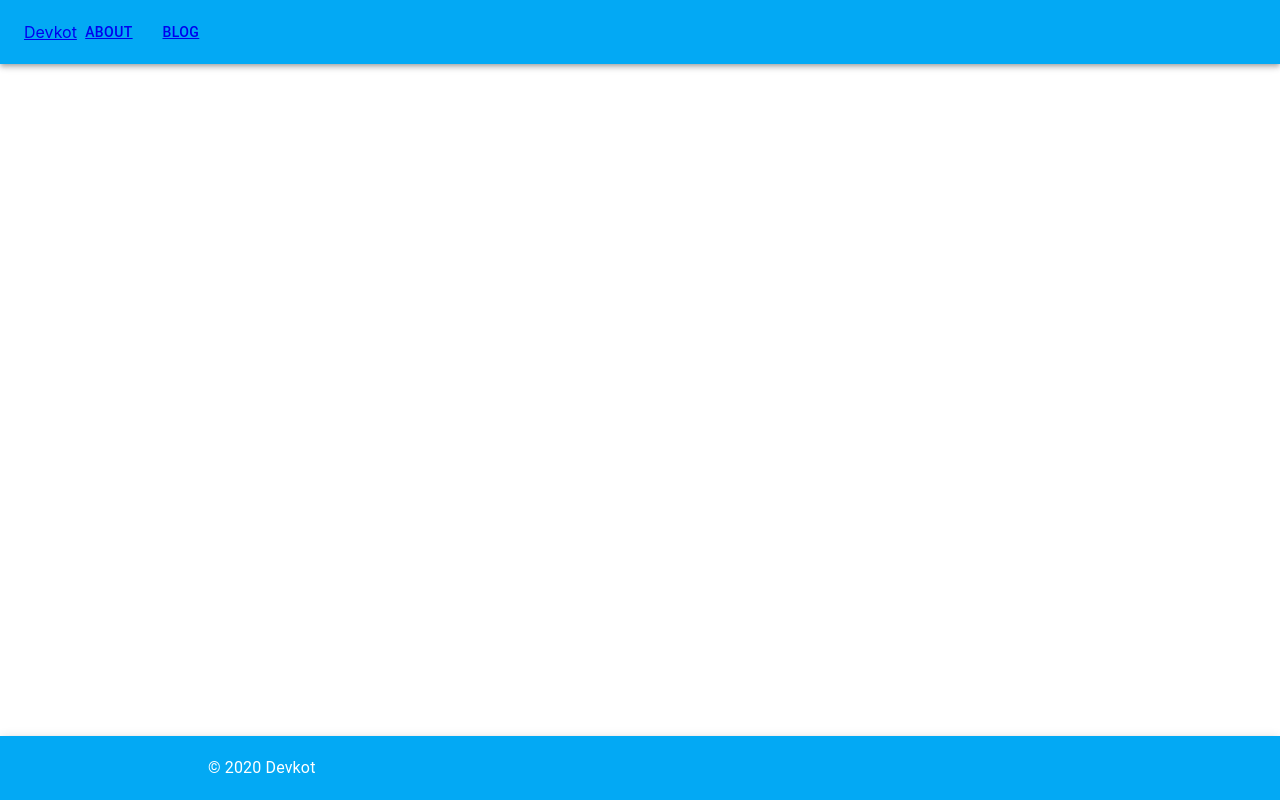
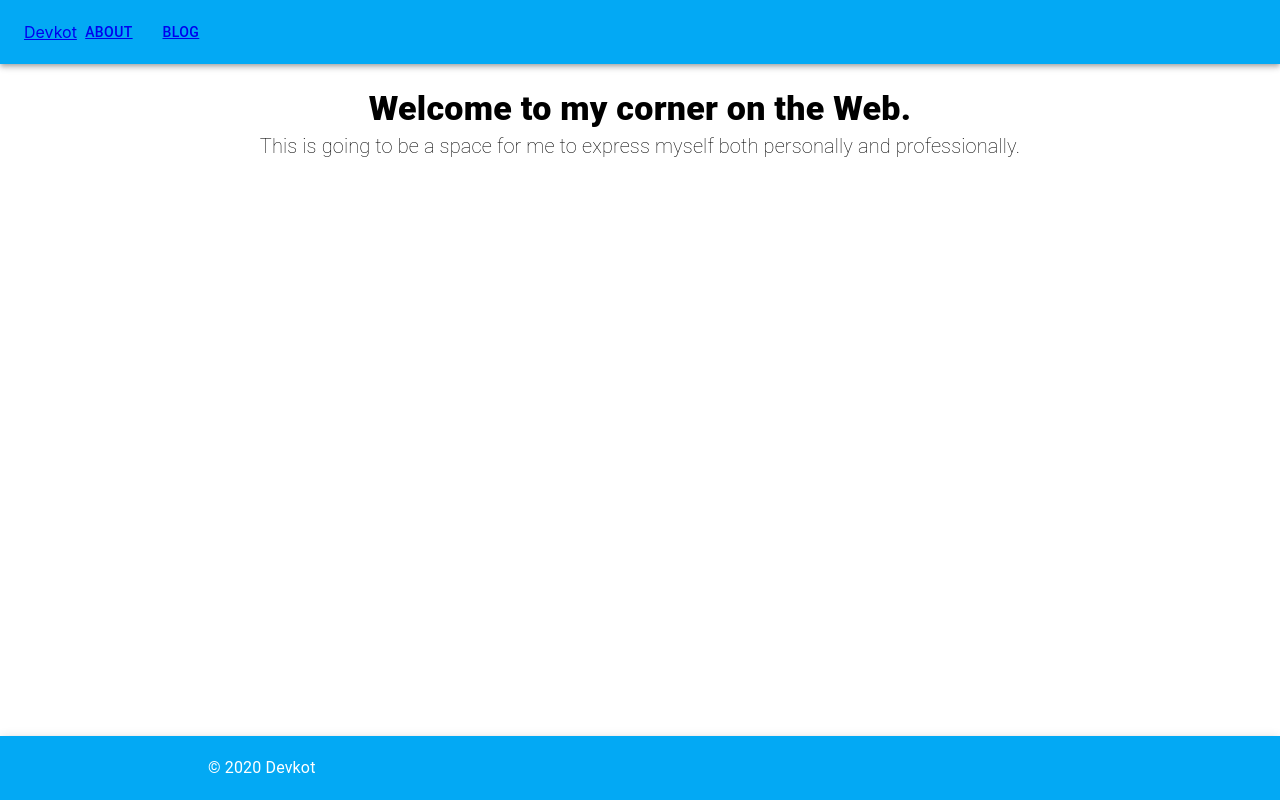
Before and after one commit to devkot/stelioskot.dev, a React (Create React App) app: page / in a window 1280 px wide. Built offline with nearby package versions, Linux system fonts and the light colour scheme.

Commit message:
Add homepage

```diff
--- a/src/Routes.tsx
+++ b/src/Routes.tsx
@@ -1,13 +1,16 @@
 import React from "react";
 import { Switch, Route } from "react-router-dom";
+import About from "./pages/About";
 import Blog from "./pages/Blog";
 import BlogPost from "./pages/BlogPost";
+import Home from "./pages/Home";
 
 const Routes: React.FunctionComponent = () => {
   return (
     <Switch>
-      <Route exact path="/" />
+      <Route exact path="/" component={Home} />
       <Route exact path="/blog" component={Blog} />
+      <Route exact path="/about" component={About} />
       <Route exact path="/blog/athens" component={BlogPost} />
     </Switch>
   );
--- a/src/components/Header.tsx
+++ b/src/components/Header.tsx
@@ -23,7 +23,7 @@ export const Header = () => {
       <Toolbar>
         <Link to="/">Devkot</Link>
         <Button color="inherit" className={classes.menuButton}>
-          <Link to="/discover">About</Link>
+          <Link to="/about">About</Link>
         </Button>
         <Button color="inherit" className={classes.menuButton}>
           <Link to="/blog">Blog</Link>
--- /dev/null
+++ b/src/pages/About.tsx
@@ -0,0 +1,35 @@
+import React from "react";
+
+import { Typography, Box, Container } from "@material-ui/core";
+import { makeStyles } from "@material-ui/core/styles";
+
+const useStyles = makeStyles((theme) => ({
+  aboutContainer: {
+    paddingTop: theme.spacing(3),
+  },
+  aboutTitle: {
+    fontWeight: 800,
+    paddingBottom: theme.spacing(3),
+  },
+  aboutContent: {
+    fontWeight: 100,
+    paddingBottom: theme.spacing(3),
+  },
+}));
+
+const About: React.FunctionComponent = () => {
+  const classes = useStyles();
+
+  return (
+    <Container maxWidth="lg" className={classes.aboutContainer}>
+      <Typography variant="h4" className={classes.aboutTitle}>
+        <Box>Welcome to my corner on the Web.</Box>
+        <Typography variant="h6" className={classes.aboutContent}>
+          <Box>Who am I</Box>
+        </Typography>
+      </Typography>
+    </Container>
+  );
+};
+
+export default About;
--- a/src/pages/BlogPost.tsx
+++ b/src/pages/BlogPost.tsx
@@ -45,7 +45,7 @@ const BlogPost: React.FunctionComponent = () => {
       <Typography variant="h4" className={classes.blogTitle}>
         Athens
       </Typography>
-      <Box>Uni is the best Maybe right some shit here and there</Box>
+      <Box>Uni is the best Maybe write some shit here and there</Box>
     </Container>
   );
 };
--- /dev/null
+++ b/src/pages/Home.tsx
@@ -0,0 +1,54 @@
+import React from "react";
+import { Link } from "react-router-dom";
+
+import {
+  Paper,
+  CardMedia,
+  List,
+  Toolbar,
+  Typography,
+  AppBar,
+  Box,
+  Container,
+  Grid,
+  Card,
+  CardActionArea,
+  CardContent,
+  CardActions,
+} from "@material-ui/core";
+import { makeStyles } from "@material-ui/core/styles";
+
+const useStyles = makeStyles((theme) => ({
+  homeContainer: {
+    paddingTop: theme.spacing(3),
+  },
+  homeTitle: {
+    fontWeight: 800,
+    paddingBottom: theme.spacing(3),
+  },
+  homeContent: {
+    fontWeight: 100,
+    paddingBottom: theme.spacing(3),
+  },
+}));
+
+const Home: React.FunctionComponent = () => {
+  const classes = useStyles();
+
+  return (
+    <Container maxWidth="lg" className={classes.homeContainer}>
+      <Typography variant="h4" className={classes.homeTitle}>
+        <Box>Welcome to my corner on the Web.</Box>
+        <Typography variant="h6" className={classes.homeContent}>
+          <Box>
+            This is going to be a space for me to express myself both personally
+            and professionally.
+          </Box>
+          <Box></Box>
+        </Typography>
+      </Typography>
+    </Container>
+  );
+};
+
+export default Home;
```
